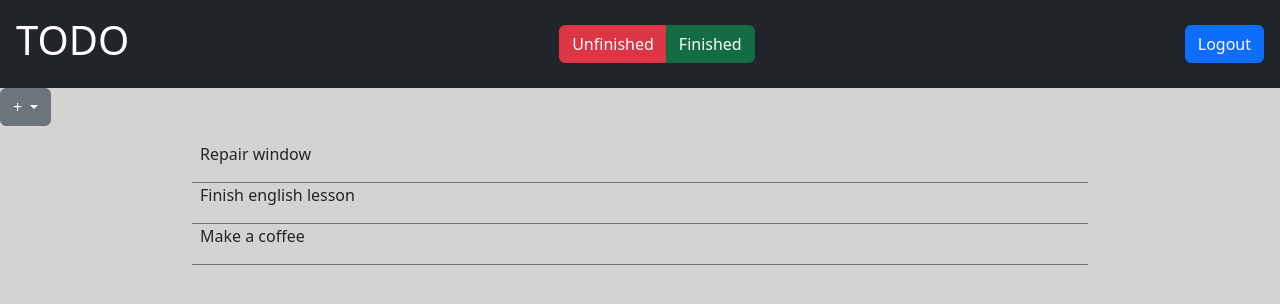
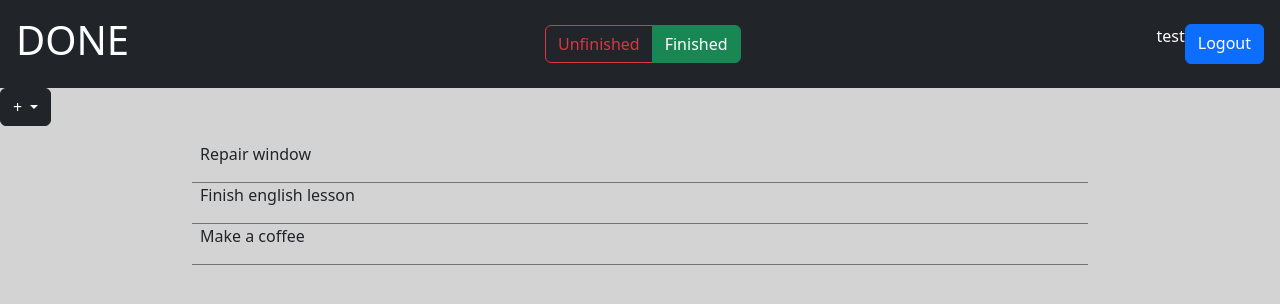
Before and after one commit to OndrejBraunsveig/WEA-Projekt, a Flask app: page /html/1/done in a window 1280 px wide. Shown: the top 304 px of the page. Run offline with Flask 3, Linux system fonts and the light colour scheme; a user stored in the database is signed in; data comes from the database, SQL or seed files in the repository; both versions use the stored data as it was after the commit.

Commit message:
UI improvements and removal of js file

```diff
--- a/app.py
+++ b/app.py
@@ -4,8 +4,6 @@ from flask_wtf import FlaskForm
 from wtforms import StringField, PasswordField ,SubmitField
 from wtforms.validators import DataRequired
 from flask_sqlalchemy import SQLAlchemy
-from datetime import datetime
-import json
 import bcrypt
 
 app = Flask(__name__)
@@ -70,7 +68,7 @@ def todo(user_id):
         # redirect to prevent form reposting
         return redirect(url_for('todo', user_id=user_id))
     category = Tasks.query.filter_by(user_id=user_id, is_done=False)
-    return render_template('account.html', form=form, user_id=user_id, category=category, is_todo=False)
+    return render_template('account.html', form=form, user_id=user_id, category=category, is_done=False)
 
 @app.route('/html/<int:user_id>/done', methods=['GET', 'POST'])
 def done(user_id):
@@ -85,7 +83,7 @@ def done(user_id):
         # redirect to prevent form reposting
         return redirect(url_for('done', user_id=user_id))
     category = Tasks.query.filter_by(user_id=user_id, is_done=True)
-    return render_template('account.html', form=form, user_id=user_id, category=category, is_todo=True)
+    return render_template('account.html', form=form, user_id=user_id, category=category, is_done=True)
 
 @app.route('/html/<int:user_id>/convert<int:task_id>', methods=['GET', 'POST'])
 def convert(user_id, task_id):
@@ -93,11 +91,12 @@ def convert(user_id, task_id):
         return redirect(url_for('auth'))
     task = Tasks.query.get_or_404(task_id)
     task.is_done = not task.is_done
-    try:
-        db.session.commit()
-    except:
-        flash('There was an error with database update!')
-    return redirect(url_for('todo', user_id=user_id))
+    db.session.commit()
+
+    if (not task.is_done):
+        return redirect(url_for('done', user_id=user_id))
+    else:
+        return redirect(url_for('todo', user_id=user_id))
 
 @app.route('/html/<int:user_id>/update<int:task_id>', methods=['GET', 'POST'])
 def update(user_id, task_id):
@@ -108,11 +107,14 @@ def update(user_id, task_id):
     current_description = task.description
     if form.validate_on_submit():
         task.description = form.task.data
-        try:
-            db.session.commit()
-        except:
-            flash('There was an error with database update!')
-    return render_template('account.html', form=form, description=current_description)
+        db.session.commit()
+
+        if (task.is_done):
+            return redirect(url_for('done', user_id=user_id))
+        else:
+            return redirect(url_for('todo', user_id=user_id))
+
+    return render_template('update.html', form=form, description=current_description)
 
 @app.route('/html/<int:user_id>/delete<int:task_id>', methods=['GET', 'POST'])
 def delete(user_id, task_id):
@@ -121,7 +123,10 @@ def delete(user_id, task_id):
     task = Tasks.query.get_or_404(task_id)
     db.session.delete(task)
     db.session.commit()
-    return redirect(url_for('todo', user_id=user_id))
+    if (task.is_done):
+        return redirect(url_for('done', user_id=user_id))
+    else:
+        return redirect(url_for('todo', user_id=user_id))
 
 @app.route('/html/<int:user_id>/logout', methods=['GET', 'POST'])
 def logout(user_id):
--- a/static/css/styles.css
+++ b/static/css/styles.css
@@ -6,7 +6,7 @@ body {
     padding: 1em;
 }
 
-.category {
+#category {
     width: 70vw;
 }
 
--- a/static/js/script.js
+++ /dev/null
@@ -1,155 +0,0 @@
-var json_data;
-var todo = ["Vynést koš", "Opravit auto", "Prohrát Lolko"];
-var done = ["Odmaturovat", "Koupit byt", "Koupit auto"];
-
-document.addEventListener("DOMContentLoaded", () => {
-});
-
-function handleSelector(){
-    const selectorButtons = document.querySelectorAll('.selector-btn');
-
-    selectorButtons.forEach(button => {
-        button.addEventListener('click', handleButtonClick);
-    });
-
-    const doneDiv = document.getElementById('done');
-    const todoDiv = document.getElementById('todo');
-
-    const todoBtn = document.getElementById('todoBtn');
-    todoBtn.addEventListener('click', () => {
-        doneDiv.classList.remove('d-block');
-        doneDiv.classList.add('d-none');
-        todoDiv.classList.remove('d-none');
-        todoDiv.classList.add('d-block');
-    });
-    const doneBtn = document.getElementById('doneBtn');
-    doneBtn.addEventListener('click', () => {
-        todoDiv.classList.remove('d-block');
-        todoDiv.classList.add('d-none');
-        doneDiv.classList.remove('d-none');
-        doneDiv.classList.add('d-block');
-    });
-}
-
-function handleButtonClick(event) {
-    const btns = document.querySelectorAll('.selector-btn');
-    btns.forEach(btn => {
-        btn.classList.remove('active');
-    });
-    event.target.classList.add('active');
-}
-
-function generateRows(category, data) {
-    const dataDiv = document.getElementById(category);
-
-    // Iterate through the todo list
-    data.forEach(item => {
-        const rowDiv = document.createElement('div');
-        rowDiv.classList.add('d-flex', 'justify-content-between', 'align-items-center', 'px-2','border-bottom', 'border-secondary','rowDiv')
-
-        const checkboxDiv = document.createElement('div');
-        checkboxDiv.classList.add('form-check');
-
-        const checkboxInput = document.createElement('input');
-        checkboxInput.classList.add('form-check-input');
-        checkboxInput.setAttribute('type', 'checkbox');
-        checkboxInput.setAttribute('value', item);
-        checkboxInput.setAttribute('id', item);
-
-        const checkboxText = document.createElement('div');
-        checkboxText.classList.add('itemText')
-        checkboxText.innerHTML = item;
-        checkboxText.contentEditable = 'true';
-
-        // vyresit aby se pri bluru updatoval i list
-        checkboxDiv.appendChild(checkboxInput);
-        checkboxDiv.appendChild(checkboxText);
-
-        const btnDiv = document.createElement('div');
-        btnDiv.classList.add('btn-group', 'hidden', 'btnDiv');
-        btnDiv.role = 'group';
-
-        // Convert button
-        const convertBtn = document.createElement('button');
-        convertBtn.type = 'button';
-        convertBtn.classList.add('btn', 'btn-secondary', 'convertBtn');
-        convertBtn.innerHTML = 'Convert';
-        btnDiv.appendChild(convertBtn);
-
-        // Edit button
-        const editBtn = document.createElement('button');
-        editBtn.type = 'button';
-        editBtn.classList.add('btn', 'btn-secondary', 'editBtn');
-        editBtn.innerHTML = 'Edit';
-        btnDiv.appendChild(editBtn);
-
-        // Delete button
-        const delBtn = document.createElement('button');
-        delBtn.type = 'button';
-        delBtn.classList.add('btn', 'btn-secondary', 'delBtn');
-        delBtn.innerHTML = 'Del';
-        btnDiv.appendChild(delBtn);
-
-        rowDiv.appendChild(checkboxDiv);
-        rowDiv.appendChild(btnDiv);
-        dataDiv.appendChild(rowDiv);
-
-        addDelete(dataDiv, data, item);
-        addEdit(dataDiv, data, item);
-        addConvert();
-        // pridat done/undone tlacitko poslednimu prvku
-        // pridat edit poslednimu prvku
-        // pridat delete poslednimu prvku
-    });
-}
-
-function addDelete(parent, data, item){
-    const row = parent.lastChild;
-    const btn = row.querySelector('.delBtn');
-    btn.addEventListener('click', () => {
-        const index = data.indexOf(item);
-        data.splice(index, 1);
-        parent.removeChild(row);
-        // tady se bude posilat na backend
-    });
-}
-
-function addEdit(parent, data, item){
-    const row = parent.lastChild;
-    const btn = row.querySelector('.editBtn');
-    const text = row.querySelector('.itemText');
-    btn.addEventListener('click', () => {
-        text.contentEditable = 'true';
-        text.focus()
-    });
-    text.addEventListener('keydown', function(event){
-        if (event.key == 'Enter') {
-            event.preventDefault();
-            this.blur();
-        }
-    });
-    text.addEventListener('blur', () => {
-        const index = data.indexOf(item);
-        data[index] = text.textContent;
-        text.contentEditable = 'false';
-        // tady se bude posilat na backend
-    });
-}
-
-function addConvert(parent, data){
-
-}
-
-function handleAddition() {
-    const addMenu = document.querySelector('.addMenu');
-    addMenu.addEventListener('submit', (e) => {
-        e.preventDefault();
-
-        const text = document.getElementById('todoText');
-        if (text.value != '') {
-            todo.push(text.value);
-            generateRows('todo', [text.value]);
-            text.value = '';
-        }
-    });
-}
--- a/templates/account.html
+++ b/templates/account.html
@@ -7,24 +7,29 @@
     <link rel="stylesheet" type="text/css" href="{{ url_for('static', filename='css/styles.css') }}">
     <title>TODO list</title>
     <script src="https://cdn.jsdelivr.net/npm/bootstrap@5.3.2/dist/js/bootstrap.bundle.min.js"></script>
-    <script src="{{ url_for('static', filename='js/script.js') }}"></script>
 </head>
 <body>
     <div class="d-flex justify-content-between p-3 bg-dark text-white navbar">
-        <h1>TODO</h1>
-        <div class="btn-group" role="group" aria-label="Selector buttons">
-            {% if is_todo %}
+        {% if is_done %}
+            <h1>DONE</h1>
+            <div class="btn-group" role="group" aria-label="Selector buttons">
+                <a href="{{ url_for('todo', user_id=user_id) }}" class="btn btn-outline-danger">Unfinished</a>
+                <a href="{{ url_for('done', user_id=user_id) }}" class="btn btn-success">Finished  </a>
+            </div>
+        {% else %}
+            <h1>TODO</h1>
+            <div class="btn-group" role="group" aria-label="Selector buttons">
                 <a href="{{ url_for('todo', user_id=user_id) }}" class="btn btn-danger">Unfinished</a>
-                <a href="{{ url_for('done', user_id=user_id) }}" class="btn btn-success active">Finished  </a>
-            {% else %}
-                <a href="{{ url_for('todo', user_id=user_id) }}" class="btn btn-danger active">Unfinished</a>
-                <a href="{{ url_for('done', user_id=user_id) }}" class="btn btn-success">Finished  </a>
-            {% endif %}
+                <a href="{{ url_for('done', user_id=user_id) }}" class="btn btn-outline-success">Finished  </a>
+            </div>
+        {% endif %}
+        <div class="d-flex">
+            <p>test</p>
+            <a href="{{ url_for('logout', user_id=user_id) }}" class="btn btn-primary">Logout</a>
         </div>
-        <a href="{{ url_for('logout', user_id=user_id) }}" class="btn btn-primary">Logout</a>
     </div>
     <div class="dropdown mb-3">
-        <a class="btn btn-secondary dropdown-toggle" href="#" role="button" id="dropdownMenuLink" data-bs-toggle="dropdown" aria-expanded="false">
+        <a class="btn btn-dark dropdown-toggle" href="#" role="button" id="dropdownMenuLink" data-bs-toggle="dropdown" aria-expanded="false">
             +
         </a>
         <form method="post" class="dropdown-menu p-4 addMenu">
@@ -37,14 +42,14 @@
         </form>
     </div>
     <div class="d-flex align-items-center justify-content-center">
-        <div id="todo" class="category">
+        <div id="category">
             {% for task in category %}
                 <div class="d-flex justify-content-between align-items-center px-2 border-bottom border-secondary rowDiv">
                     <p>{{ task.description }}</p>
                     <div class="btn-group hidden btnDiv" role="group">
-                        <a href="{{ url_for('convert', user_id=user_id, task_id=task.id) }}" class="btn btn-primary">Convert</a>
-                        <a href="{{ url_for('update', user_id=user_id, task_id=task.id) }}" class="btn btn-primary">Edit</a>
-                        <a href="{{ url_for('delete', user_id=user_id, task_id=task.id) }}" class="btn btn-primary">Delete</a>
+                        <a href="{{ url_for('convert', user_id=user_id, task_id=task.id) }}" class="btn btn-secondary">Convert</a>
+                        <a href="{{ url_for('update', user_id=user_id, task_id=task.id) }}" class="btn btn-secondary">Edit</a>
+                        <a href="{{ url_for('delete', user_id=user_id, task_id=task.id) }}" class="btn btn-secondary">Delete</a>
                     </div>
                 </div>
             {% endfor %}
```
Also changed, not shown: instance/users.db.
